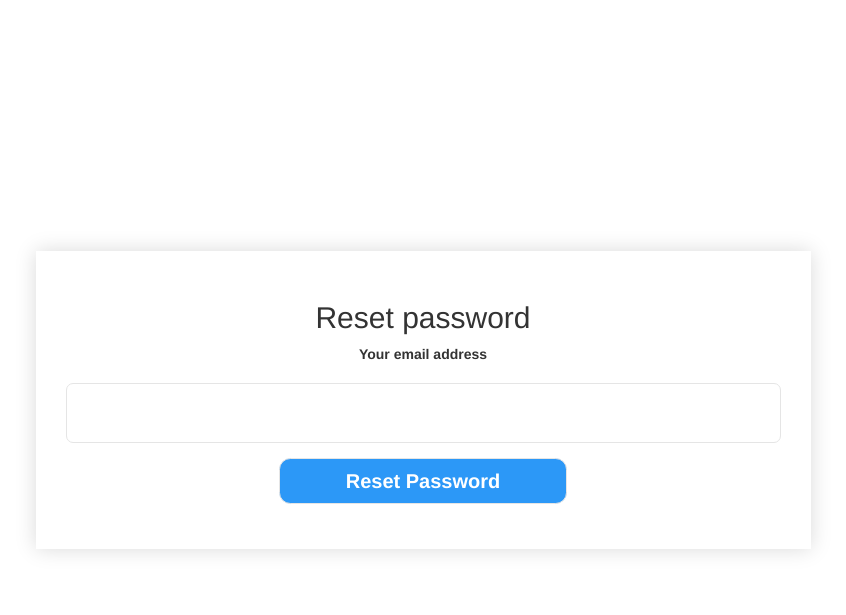
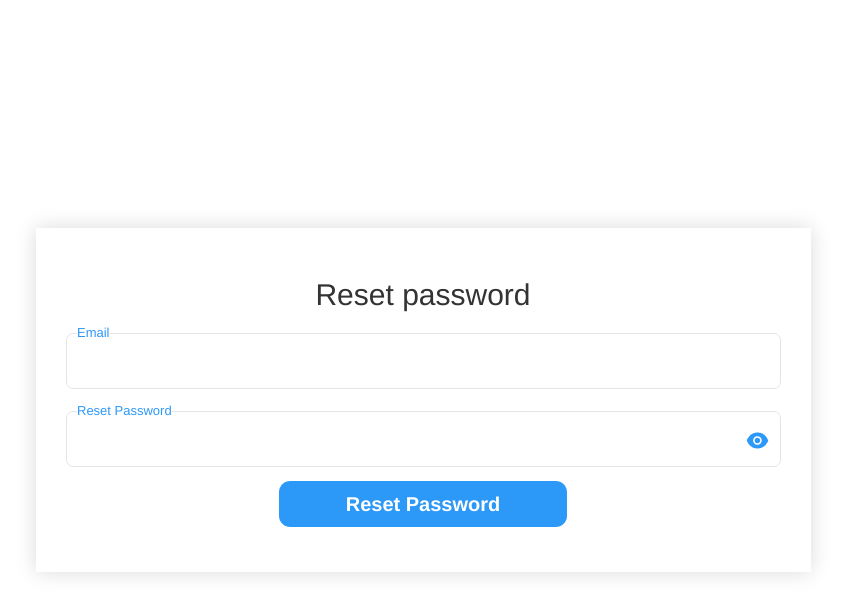
Before and after one commit to Livingstone95/devops-tooling, a PHP site: page /forgot_pass.php in a window 1280 px wide. Shown: the top 615 px of the page, without its empty margins (217-1063 px from the left). Run offline with PHP 8.4, Linux system fonts and the light colour scheme; some libraries are stand-ins or nearby versions.

Commit message:
Figma Design

```diff
--- a/html/css/register.css
+++ b/html/css/register.css
@@ -137,7 +137,7 @@ fieldset {
 }
 legend {
     display: block;
-    width: 24%;
+    width: auto;
     max-width: 100%;
     padding: 0;
     margin-bottom: .5rem;
--- a/html/delete.php
+++ b/html/delete.php
@@ -30,7 +30,7 @@ if (isset($_POST['delete_environment'])) {
 
 
    // sql to delete a record
-      $sql_enviorn = "DELETE FROM environments WHERE environment_name ='$environ_select'";
+      $sql_enviorn = "DELETE FROM environments WHERE id ='$environ_select'";
 
       $results_enviorn = mysqli_query($conn, $sql_enviorn);
       //echo '<pre>'; print_r($results_enviorn);
--- a/html/edit_environment.php
+++ b/html/edit_environment.php
@@ -69,13 +69,13 @@ header ("Location: login.php");
 									    <option disabled selected>-- Select City --</option>
 									    <?php
 
-									        $environment_records = mysqli_query($conn, "SELECT  environment_type,ip_address,environment_name From environments");  // Use select query here
+									        $environment_records = mysqli_query($conn, "SELECT id, environment_type,ip_address,environment_name From environments");  // Use select query here
 
 									        while($data = mysqli_fetch_array($environment_records))
 									        {
 
 
-									            echo "<option value='". $data['environment_name'] ."'>" .$data['environment_type'] ." " .$data['environment_name'] ."" .$data['ip_address'] ."</option>";  // displaying data in option menu
+									            echo "<option value='". $data['id'] ."'>" .$data['environment_type'] ." " .$data['environment_name'] ."" .$data['ip_address'] ."</option>";  // displaying data in option menu
 
 
 									        }
--- a/html/forgot_pass.php
+++ b/html/forgot_pass.php
@@ -1,58 +1,19 @@
 <?php
 include('db_conn.php');
 
-if (isset($_POST['reset-password'])) {
-  $email = mysqli_real_escape_string($db, $_POST['email']);
-  // ensure that the user exists on our system
-  $query = "SELECT email FROM users WHERE email='$email'";
-  $results = mysqli_query($db, $query);
+if(isset($_POST["reset-password"])){
 
-  if (empty($email)) {
-    array_push($errors, "Your email is required");
-  }else if(mysqli_num_rows($results) <= 0) {
-    array_push($errors, "Sorry, no user exists on our system with that email");
-  }
-  // generate a unique random token of length 100
-  $token = bin2hex(random_bytes(50));
+if(!empty($_POST['email']) && !empty($_POST['new_pass'])) {
+    $email_r=$_POST['email'];
+    $new_pass=$_POST['new_pass'];
 
-  if (count($errors) == 0) {
-    // store token in the password-reset database table against the user's email
-    $sql = "INSERT INTO password_reset(email, token) VALUES ('$email', '$token')";
-    $results = mysqli_query($db, $sql);
+    $sql=  "UPDATE user SET password = '".$new_pass."' WHERE email='".$email_r."'";
+    echo $sql;
+   $query= mysqli_query($conn, $sql);
+   header("Location: login.php");
 
-    // Send email to user with the token in a link they can click on
-    $to = $email;
-    $subject = "Reset your password on examplesite.com";
-    $msg = "Hi there, click on this <a href=\"new_password.php?token=" . $token . "\">link</a> to reset your password on our site";
-    $msg = wordwrap($msg,70);
-    $headers = "From: info@examplesite.com";
-    mail($to, $subject, $msg, $headers);
-    header('location: pending.php?email=' . $email);
-  }
 }
-
-// if (isset($_POST['new_password'])) {
-//   $new_pass = mysqli_real_escape_string($db, $_POST['new_pass']);
-//   $new_pass_c = mysqli_real_escape_string($db, $_POST['new_pass_c']);
-
-//   // Grab to token that came from the email link
-//   $token = $_SESSION['token'];
-//   if (empty($new_pass) || empty($new_pass_c)) array_push($errors, "Password is required");
-//   if ($new_pass !== $new_pass_c) array_push($errors, "Password do not match");
-//   if (count($errors) == 0) {
-//     // select email address of user from the password_reset table
-//     $sql = "SELECT email FROM password_reset WHERE token='$token' LIMIT 1";
-//     $results = mysqli_query($db, $sql);
-//     $email = mysqli_fetch_assoc($results)['email'];
-
-//     if ($email) {
-//       $new_pass = md5($new_pass);
-//       $sql = "UPDATE users SET password='$new_pass' WHERE email='$email'";
-//       $results = mysqli_query($db, $sql);
-//       header('location: index.php');
-//     }
-//   }
-// }
+}
 ?>
 <!DOCTYPE html>
 <html lang="en">
@@ -74,19 +35,9 @@ if (isset($_POST['reset-password'])) {
 }
 form.login-form {
     padding: 30px;
-    text-align: center;
+/*   text-align: center;*/
 }
-input {
-	display: block;
-	box-sizing: border-box;
-	width: 100%;
-	padding: 8px;
-	height: 60px;
-    border: 1px solid #E5E5E5;
-    box-sizing: border-box;
-    border-radius: 7px;
-    margin: 14px 0;
-}
+
 .register-sec {
     max-width: 775px;
      height: max-content;
@@ -101,18 +52,36 @@ input {
 	<div class="register-sec">
 	<form class="login-form" action="forgot_pass.php" method="post">
 		<h2 class="form-title">Reset password</h2>
-		<!-- form validation messages -->
+             <fieldset form="form">
+                <legend>Email</legend>
 
-		<div class="form-group">
-			<label>Your email address</label>
-			<input type="password" name="new_pass">
-		</div>
-		<div class="form-group submit-btn ">
-			<input  type="submit" name="reset-password" class="login-btn" value="Reset Password">
-		</div>
+                <input type="email" id="email" name="email" required="" ><br><br>
+
+              </fieldset>
+              <fieldset form="form">
+                <legend>Reset Password</legend>
+
+                <input type="password" id="new_pass" name="new_pass" required=""><br><br>
+                <img class="eye-img" src="images/blue-eye.png" alt="" >
+              </fieldset>
+                  <div class="form-group submit-btn ">
+                    <input  type="submit" name="reset-password" class="login-btn" placeholder="Reset Password" value="Reset Password">
+                  </div>
 	</form>
 </div>
 </div>
 </div>
+<script >
+    jQuery("body").on('click', '.eye-img', function() {
+  jQuery(this).toggleClass("show_pswd");
+  var input = $("#password");
+  if (input.attr("type") === "password") {
+    input.attr("type", "text");
+  } else {
+    input.attr("type", "password");
+  }
+
+});
+  </script>
 </body>
 </html>
--- a/html/home.php
+++ b/html/home.php
@@ -43,7 +43,7 @@ header ("Location: login.php");
 				<div class="titles">
 					<h4>Dashboard</h4>
 				</div>
-				<div class="inner-content">
+				<div class="inner-content dashboard_home">
 					<div class="row">
 						<div class="col-md-9">
 							<div class="row">
--- a/html/login.php
+++ b/html/login.php
@@ -114,7 +114,7 @@ input#remember {
 							<p class="instr-content" > Fill in details to log in to your account</p>
 						</div>
 						<div class="reg-form">
-							<form action="" method = "post">
+							<form action="home.php" method = "post">
 							<fieldset form="form">
 							  <legend>Email</legend>
 
```
Also changed, not shown: html/css/dashboard.css (+37 -22 lines), html/insert_environment.php (+13 -12 lines).
